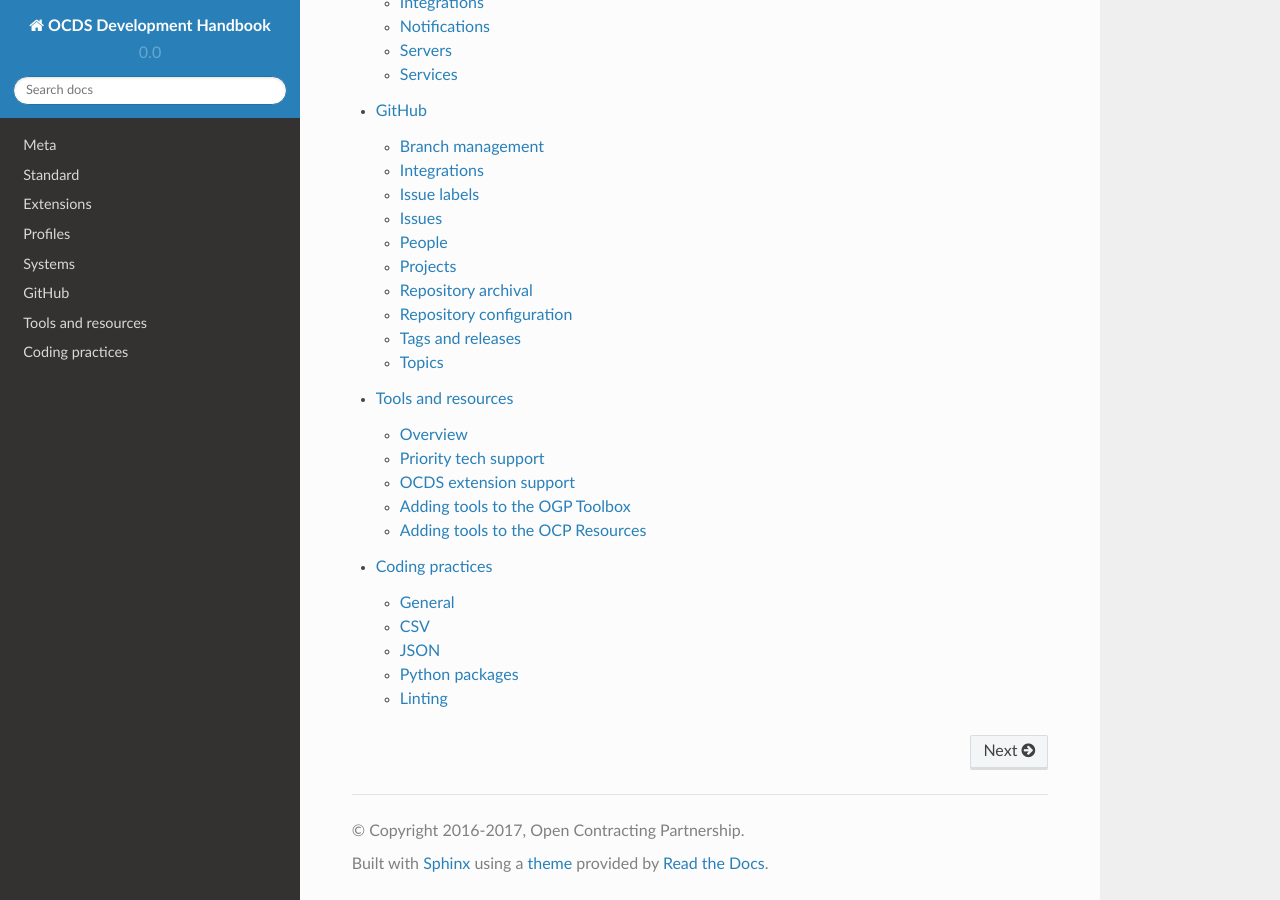
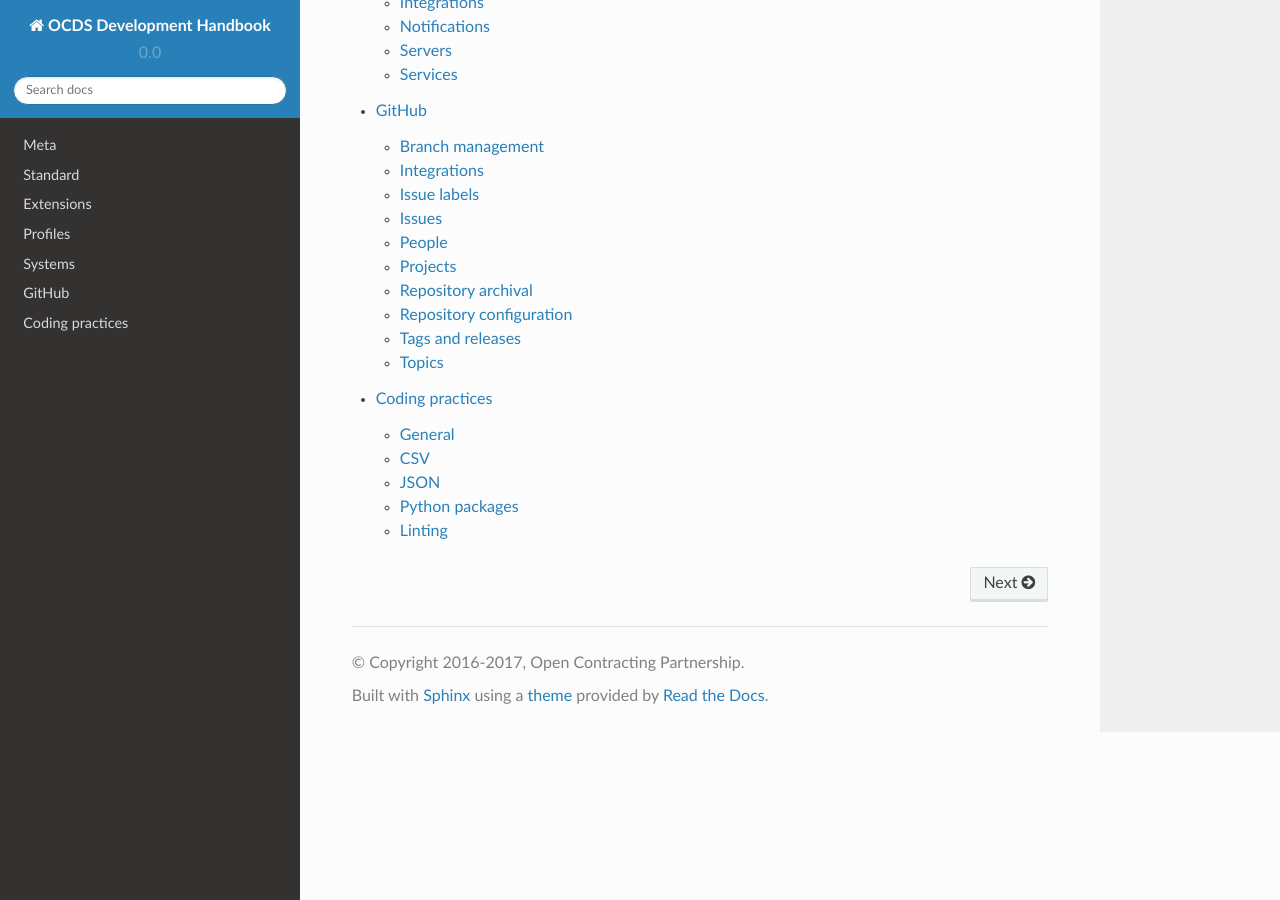
Before and after one commit to open-contracting/standard-development-handbook, a Sphinx documentation site: the page built from docs/index.md, in a window 1280 px wide and 900 px high, scrolled down 1087 px. Built offline with Sphinx 7.4.7 and the Read the Docs theme 2.0.0, drawn with Linux system fonts in a browser that asks for light colours; pages that are not in the unit, such as notebooks, are missing from menus; some of the changed lines change nothing that is shown.

Commit message:
Remove tools page, defer to https://github.com/open-contracting/standard-maintenance-scripts/blob/master/badges.md and GitHub repository descriptions

```diff
--- a/docs/index.md
+++ b/docs/index.md
@@ -25,7 +25,6 @@ For documentation on the Open Contracting Data Standard itself see <http://stand
    profiles/index
    systems/index
    github/index
-   tools/index
    coding/index
    *
 
--- a/docs/tools/index.md
+++ /dev/null
@@ -1,80 +0,0 @@
-# Tools and resources
-
-## Overview
-
-* The [OCDS validator](http://standard.open-contracting.org/validator/) is a deployment of [CoVE (GitHub)](https://github.com/OpenDataServices/cove) to convert between spreadsheet and JSON representations of OCDS data, and to validate against the standard.
-* [OCDS Data](https://github.com/open-contracting/ocdsdata) is a tool for downloading and analyzing OCDS data.
-* [OCDS Kit](https://pypi.org/project/ocdskit/) is a suite of command-line tools for working with OCDS data.
-* [ocds-faker](https://github.com/open-contracting/ocds-faker) is a command-line tool to generate clearly fake data for OCDS release packages, for testing.
-* [ocds-merge](https://github.com/open-contracting/ocds-merge) is a Python library that provides functions to merge a list of OCDS releases into a `compiledRelease` or a `versionedRelease`, for creating an OCDS record.
-* [ocds-show](https://github.com/open-contracting/ocds-show) is a JavaScript application to visualize OCDS releases and records, to allow easier comprehension of OCDS data.
-* [ocds-show-ppp](https://github.com/open-contracting/ocds-show-ppp) is an instance of OCDS Show configured for the [PPP profile](http://standard.open-contracting.org/profiles/ppp/latest/en/) of OCDS.
-* [sample-data](https://github.com/open-contracting/sample-data) contains a selection of sample data that can help demonstrate what OCDS data looks like.
-
-For tools relating to extensions, see [extensions tools](../extensions#tools). For guidance on using the [standard extension template](https://github.com/open-contracting/standard_extension_template) in particular, see [creating extensions](../extensions#creating-extensions).
-
-## Priority tech support
-
-Priority is assessed based on the impact of the project becoming unavailable and the degree of usage, which can be assessed based on [Python package downloads](http://www.pypi-stats.com/author/?q=30327), [GitHub traffic](https://github.com/open-contracting/standard-development-handbook/issues/76#issuecomment-334540063) and user feedback.
-
-### Critical
-
-* `standard`: core documentation
-* `OpenDataServices/cove`: critical step in implementation journey
-
-### High
-
-* Profiles
-* Core extensions
-* `ocds-merge`: reference implementation for merging releases
-* `extension_registry`: integrates with `standard`
-* `documentation-support`: dependency of `standard`
-* `sphinxcontrib-opencontracting`: dependency of `standard`
-* `standard_theme`: dependency of `standard`
-* `OpenDataServices/sphinxcontrib-jsonschema`: dependency of `standard`
-* `OpenDataServices/sphinxcontrib-opendataservices`: dependency of `standard`
-* `extension_registry.py`: common dependency
-
-### Medium
-
-* Community extensions
-* `sample-data`: key resource, frequently visited
-* `standard_extension_template`: key resource
-* `glossary`: potential future key resource
-* `ocdsdata`: key tool
-* `ocdskit`: key tool
-* `standard-maintenance-scripts`: internal, quality assurance
-* `standard-development-handbook`: internal, key documentation
-
-### Low
-
-* `api-specification`: draft
-* `extension_creator`
-* `json-schema-random`
-* `ocds-faker`
-* `ocds-show`
-* `ocds-show-ppp`
-* `ocds_profile_template`: internal template
-* `standard-legacy-staticsites`: for older versions of documentation
-* `open-contracting.github.io`: redirects to `standard`
-
-## OCDS extension support
-
-If changes are made to the behavior of extensions in OCDS, the following tools may need to be updated, in addition to the [extensions tools](../extensions#tools):
-
-* [CoVE](https://github.com/OpenDataServices/cove)
-* [ocdskit](https://github.com/open-contracting/ocdskit) `mapping-sheet` and `tabulate` commands
-* [ocds-faker](https://github.com/open-contracting/ocds-faker)
-* [ocds-merge](https://github.com/open-contracting/ocds-merge)
-* [ocds-show](https://github.com/open-contracting/ocds-show)
-* [ocds-show-ppp](https://github.com/open-contracting/ocds-show-ppp)
-
-## Adding tools to the OGP Toolbox
-
-From December 2016 - June 2018 we maintained a list of Open Contracting tools in the OGP Toolbox [Open Contracting Tools collection](https://ogptoolbox.org/en/collections/10).
-
-From June 2018, we maintain a tool directory using AirTable, and helpdesk team members should consult the "Internal Process: Learning log and tools directory" document for details.
-
-## Adding tools to the OCP Resources
-
-Consult the "Internal Process: Publishing a resource on the OCP website" document for details
```
